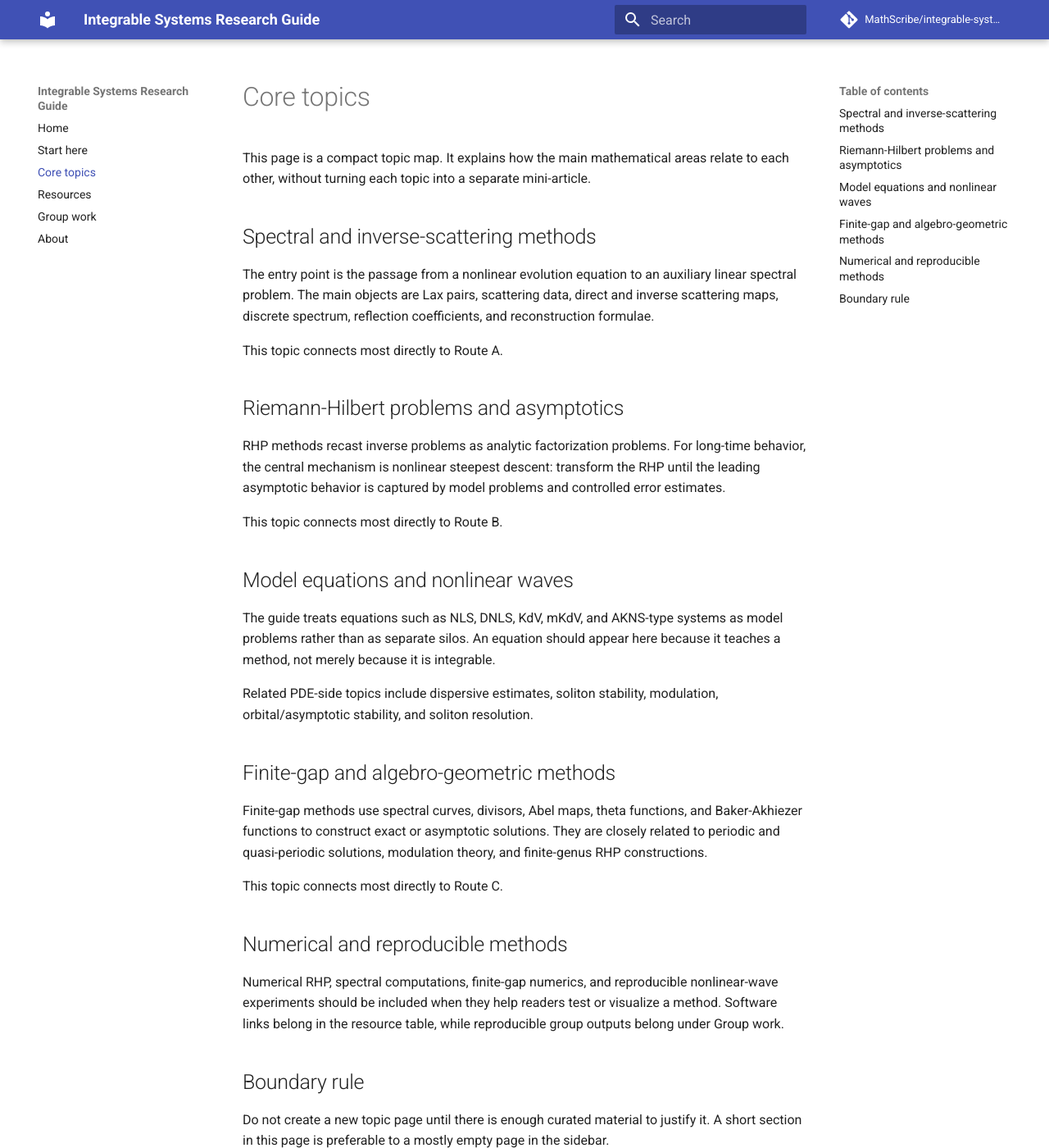
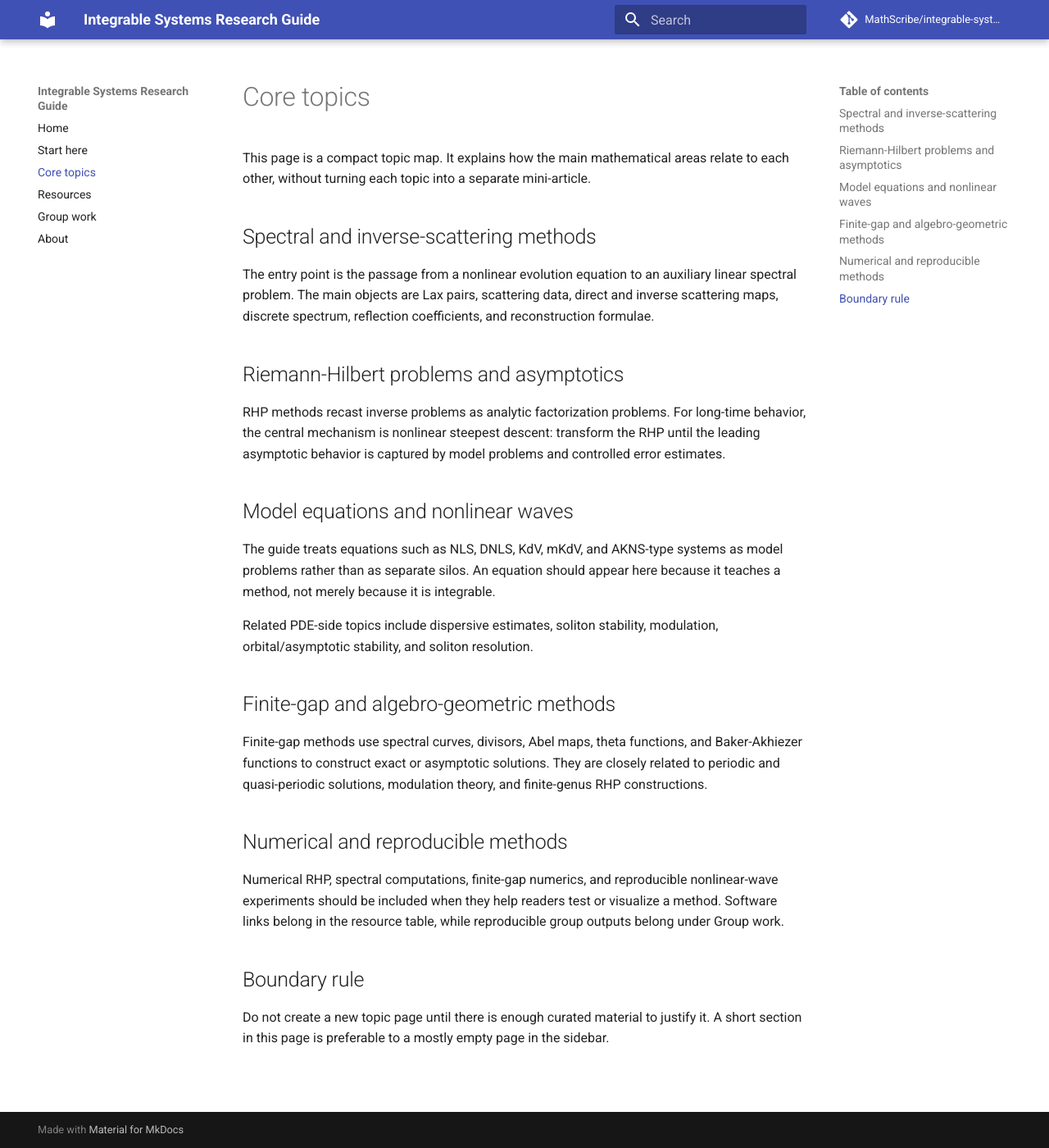
Before and after one commit to MathScribe/integrable-systems-guide, an MkDocs documentation site: the page built from docs/topics.md, in a window 1280 px wide and 1400 px high. Shown: the whole window at 82% size. Built offline with MkDocs 1.6.1 and Material for MkDocs 9.7.7, drawn with Linux system fonts in a browser that asks for light colours; comment, search, counter and statistics services are not loaded.

Commit message:
Remove route references from topics page

```diff
--- a/docs/topics.md
+++ b/docs/topics.md
@@ -6,13 +6,9 @@
 
 The entry point is the passage from a nonlinear evolution equation to an auxiliary linear spectral problem. The main objects are Lax pairs, scattering data, direct and inverse scattering maps, discrete spectrum, reflection coefficients, and reconstruction formulae.
 
-This topic connects most directly to Route A.
-
 ## Riemann-Hilbert problems and asymptotics
 
 RHP methods recast inverse problems as analytic factorization problems. For long-time behavior, the central mechanism is nonlinear steepest descent: transform the RHP until the leading asymptotic behavior is captured by model problems and controlled error estimates.
-
-This topic connects most directly to Route B.
 
 ## Model equations and nonlinear waves
 
@@ -24,8 +20,6 @@
 
 Finite-gap methods use spectral curves, divisors, Abel maps, theta functions, and Baker-Akhiezer functions to construct exact or asymptotic solutions. They are closely related to periodic and quasi-periodic solutions, modulation theory, and finite-genus RHP constructions.
 
-This topic connects most directly to Route C.
-
 ## Numerical and reproducible methods
 
 Numerical RHP, spectral computations, finite-gap numerics, and reproducible nonlinear-wave experiments should be included when they help readers test or visualize a method. Software links belong in the resource table, while reproducible group outputs belong under Group work.
```
